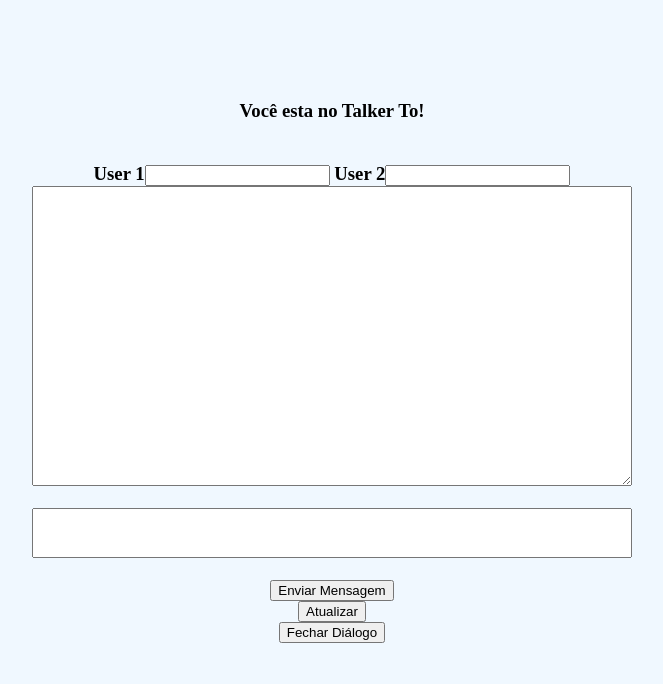
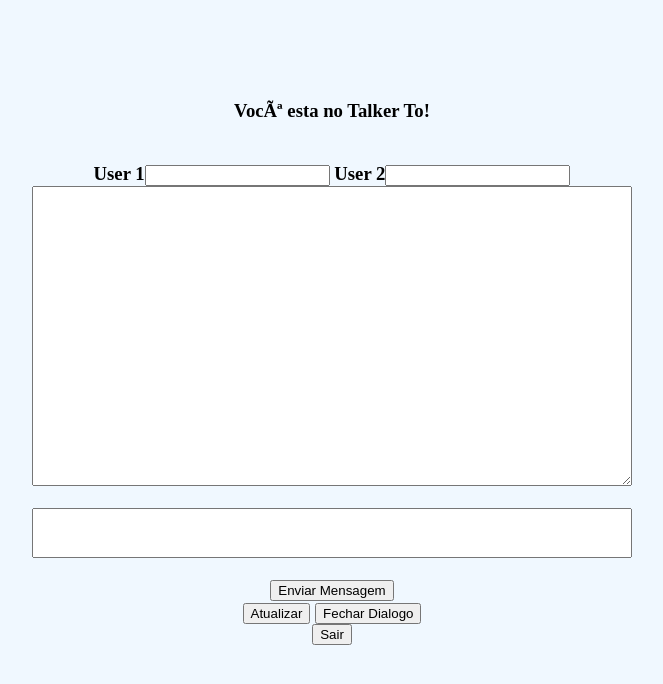
Before and after one commit to Eilem/TalkTo, a PHP site: page /formDialogo.php in a window 1280 px wide. Shown: the top 684 px of the page, without its empty margins (308-971 px from the left). Run offline with PHP 8.4, Linux system fonts and the light colour scheme.

Commit message:
A funcao atualizar e encerrar dialogo

```diff
--- a/talkTo/dao/DAO.php
+++ b/talkTo/dao/DAO.php
@@ -59,7 +59,7 @@ class DAO {
    }
 
      /**
-    * Coleções Mensagens de um determinado Dialogo que foi passado pelo parametro $id
+    * ColeÃ§Ãµes Mensagens de um determinado Dialogo que foi passado pelo parametro $id
     * @param int $id
     * @return array de Mensagens
     */
--- a/talkTo/formDialogo.php
+++ b/talkTo/formDialogo.php
@@ -3,23 +3,10 @@
         <title>Talk To</title>
         <meta http-equiv="Content-Type" content="text/html; charset=UTF-8">
         <link rel="stylesheet" type="text/css" href="estilo.css">
-        <script type="text/javascript">
-            function validaMensagem(formulario)
-            {
-                 if(formulario.atualizar.value=="Atualizar"){
-                    return true;
-                    die();
-
-                }else if(formulario.mensagem.value==""){
-                         alert("Digite uma mensagem para enviar!");
-                    return false;
-                }
-            }
-        </script>
     </head>
     <body>
-        <form method="POST" action="controleDialogo.php" class="formDialogo" onSubmit="return validaMensagem(this)">
-            <h3>Você esta no Talker To!<h3/>
+        <form method="POST" action="controleDialogo.php" class="formDialogo">
+            <h3>VocÃª esta no Talker To!<h3/>
             <br/>
             <div>
                 <input type="hidden" name="idDialogo" value="<?php if(isset($id)) echo($id);?>"/>
@@ -46,18 +33,16 @@
                 <input type="submit" value="Enviar Mensagem" name="texto"/>
             </div>
 
-            <form method="POST" action="controleDialogo.php" title="Teste">
-                 <div>
-                     <input type="submit" value="Atualizar" name="atualizar"/>
-                </div>
-            </form>
+            <input type="submit" value="Atualizar" name="atualizar"/>
+            <input type="submit" value="Fechar Dialogo" name="fecharDialogo"/>
+
         </form>
 
 
 
-        <form method="POST" action="index.html" title="Clique aqui para Sair do Diálogo">
+        <form method="POST" action="index.html" title="Clique aqui para Sair do DiÃ¡logo">
             <div class="sair">
-                <input type="submit" value="Fechar Diálogo" name="fecharDialogo"/>
+                <input type="submit" value="Sair" name="sair"/>
             </div>
         </form>
     </body>
```
Also changed, not shown: talkTo/controleDialogo.php (+11 -4 lines).
